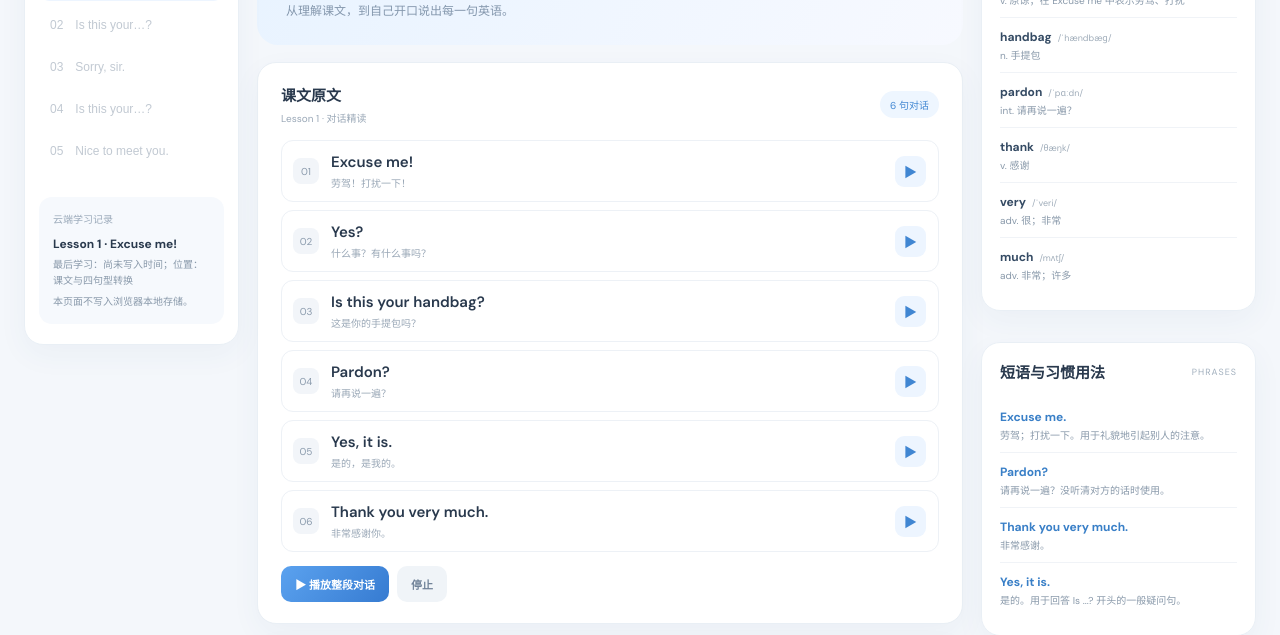
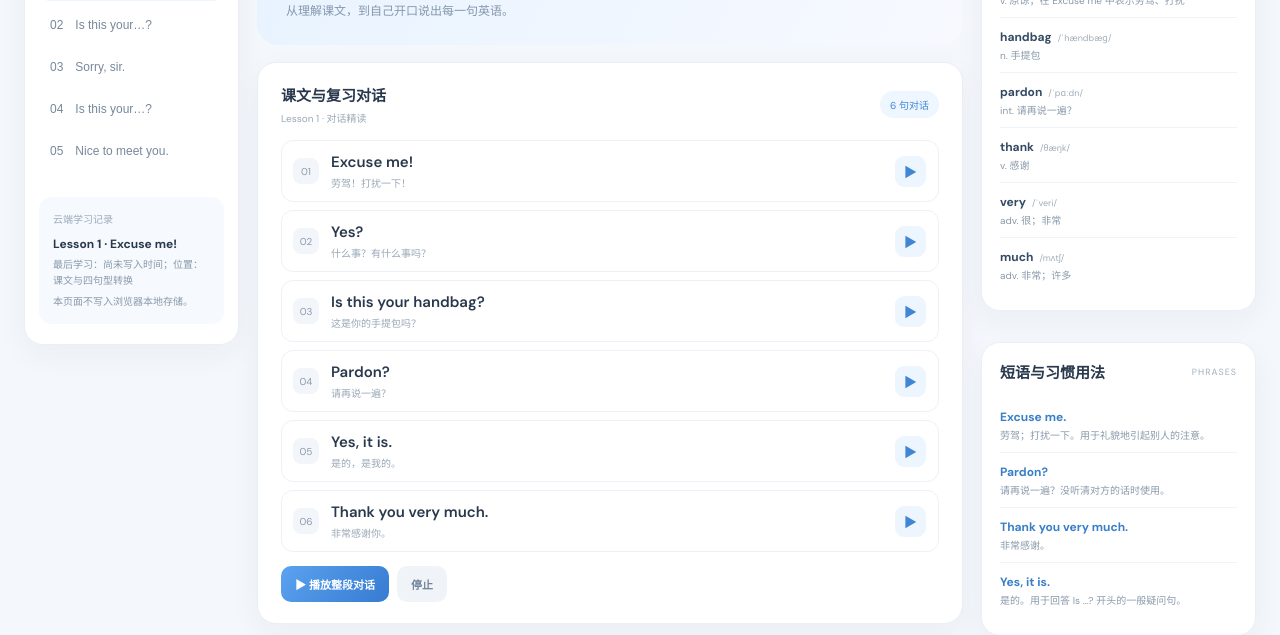
Before and after one commit to weijiale399-prog/nce1-review, a plain HTML site: page index.html in a window 1280 px wide. Shown: the part 187-822 px from the top of the page. Drawn offline with Linux system fonts and the light colour scheme.

Commit message:
Enable lesson navigation for lessons 1 to 5

```diff
--- a/index.html
+++ b/index.html
@@ -1,9 +1,9 @@
 <!doctype html>
 <html lang="zh-CN"><head><meta charset="utf-8"><meta name="viewport" content="width=device-width,initial-scale=1"><meta http-equiv="Cache-Control" content="no-store"><title>新概念英语第一册 · 复习室</title><link rel="stylesheet" href="style.css"></head><body>
 <header><div class="brand"><span class="logo">文</span><div>新概念英语<small>ENGLISH REVIEW STUDIO</small></div></div><div class="top">第一册　/　四句型复习 <span id="cloud">正在连接 GitHub…</span></div></header>
-<div class="layout"><aside class="panel side"><h4>课程目录 <small>BOOK ONE</small></h4><button class="lesson active">01　Excuse me!</button><button class="lesson disabled">02　Is this your…?</button><button class="lesson disabled">03　Sorry, sir.</button><button class="lesson disabled">04　Is this your…?</button><button class="lesson disabled">05　Nice to meet you.</button><div class="history"><label>云端学习记录</label><b id="progressTitle">正在读取…</b><p id="progressTime">从 GitHub progress.json 读取</p><p class="hint">本页面不写入浏览器本地存储。</p></div></aside>
+<div class="layout"><aside class="panel side"><h4>课程目录 <small>BOOK ONE</small></h4><button class="lesson active" data-lesson="1">01　Excuse me!</button><button class="lesson" data-lesson="2">02　Is this your…?</button><button class="lesson" data-lesson="3">03　Sorry, sir.</button><button class="lesson" data-lesson="4">04　Is this your…?</button><button class="lesson" data-lesson="5">05　Nice to meet you.</button><div class="history"><label>云端学习记录</label><b id="progressTitle">正在读取…</b><p id="progressTime">从 GitHub progress.json 读取</p><p class="hint">本页面不写入浏览器本地存储。</p></div></aside>
 <main><section class="hero"><label>BOOK 1 · LESSON 01</label><h1 id="lessonTitle">Excuse me!</h1><p>从理解课文，到自己开口说出每一句英语。</p></section>
-<section class="panel block"><div class="head"><div><h2>课文原文</h2><p>Lesson 1 · 对话精读</p></div><span class="tag" id="count">6 句对话</span></div><div id="dialogue" class="dialogue"></div><div class="actions"><button class="primary" id="playAll">▶ 播放整段对话</button><button class="soft" id="stop">停止</button></div></section>
+<section class="panel block"><div class="head"><div><h2>课文与复习对话</h2><p id="lessonSub">Lesson 1 · 对话精读</p></div><span class="tag" id="count">6 句对话</span></div><div id="dialogue" class="dialogue"></div><div class="actions"><button class="primary" id="playAll">▶ 播放整段对话</button><button class="soft" id="stop">停止</button></div></section>
 <section class="panel block"><div class="head"><div><h2>四句型转换</h2><p>围绕课文核心句，练习四种常见表达方式</p></div><span class="tag">GRAMMAR PRACTICE</span></div><div class="base"><div><small>基础肯定句</small><b id="base"></b></div><button class="sound" data-speak="base">▶</button></div><div id="types" class="types"></div><div class="explain">大白话讲解：先把课文问句还原成肯定句。变否定句，在 is 后面加 not；变一般疑问句，把 is 提到 this 前面；问“是谁的”，用 Whose handbag 开头。</div></section>
 <section class="panel block"><div class="head"><div><h2>本课语法重点</h2><p>句型与简单说明</p></div></div><div id="grammar" class="grammar"></div></section></main>
 <aside class="right"><section class="panel block"><div class="head"><h3>本课单词</h3><small>VOCABULARY</small></div><div id="words"></div></section><section class="panel block"><div class="head"><h3>短语与习惯用法</h3><small>PHRASES</small></div><div id="phrases"></div></section><section class="panel block"><div class="head"><h3>朗读设置</h3></div><label class="rate">语速 <b id="rateVal">0.9×</b></label><input id="rate" type="range" min=".65" max="1.2" step=".05" value=".9"><p class="hint">选中英文单词或句子即可自动朗读。声音由浏览器和系统提供。</p></section></aside></div><footer>课程数据来自 GitHub · 页面不使用 localStorage、sessionStorage 或 IndexedDB</footer>
```
